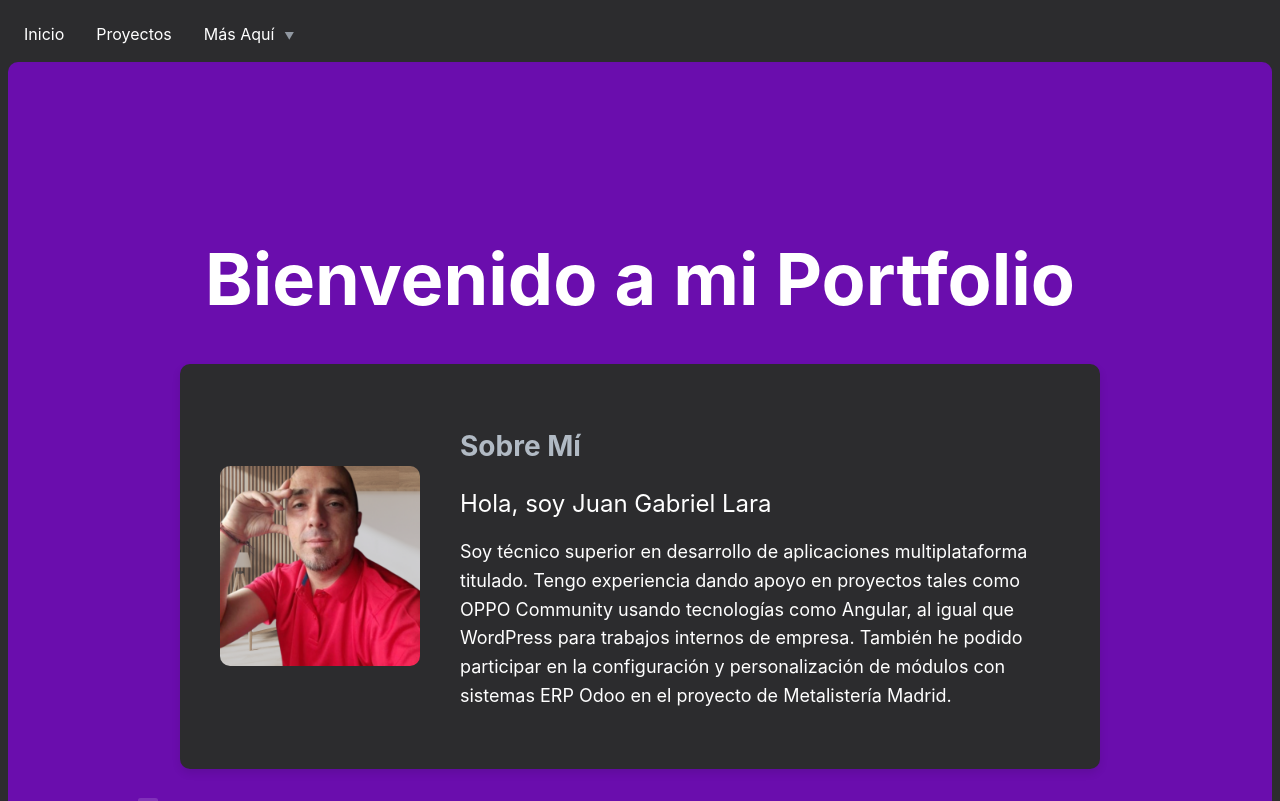
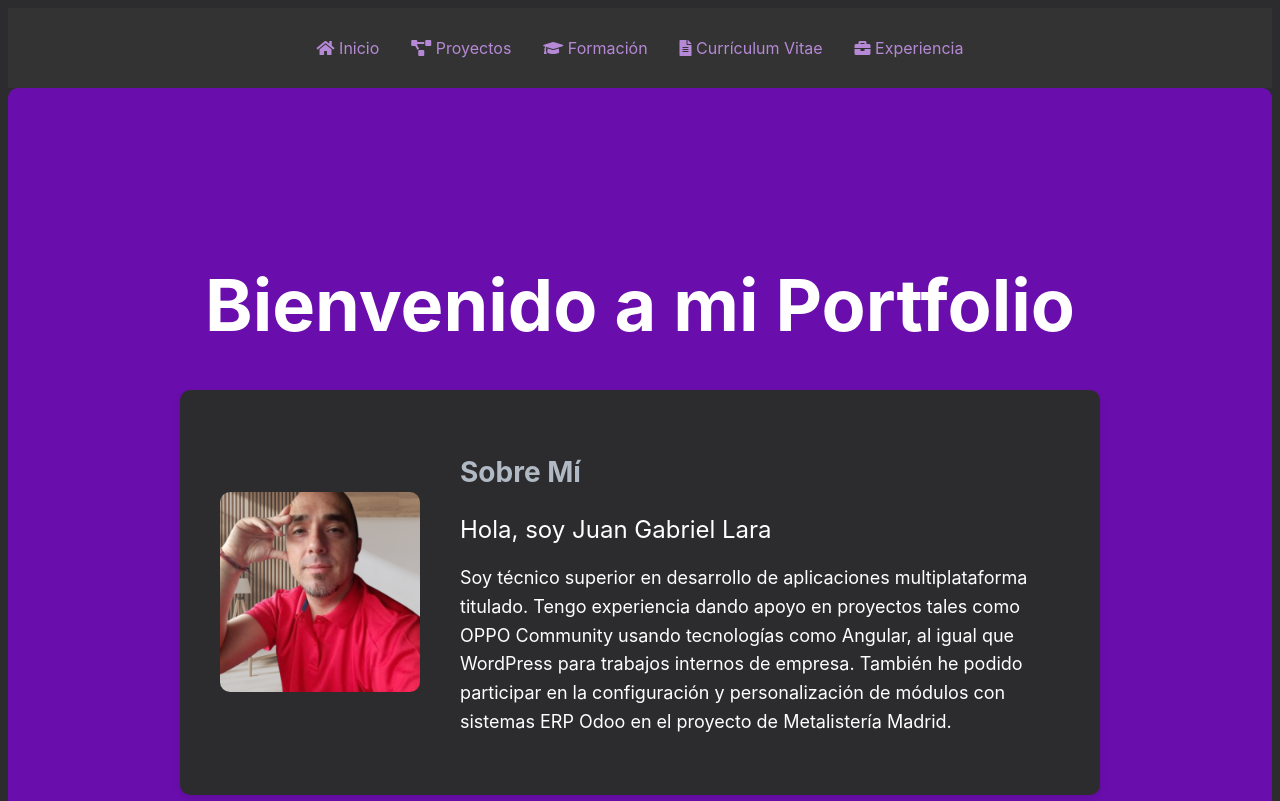
Before and after one commit to lardevpro/portfolio, an Angular app: page / in a window 1280 px wide. Shown: the top 801 px of the page. Built offline with nearby package versions, Linux system fonts and the light colour scheme.

Commit message:
routers icons dropdow

```diff
--- a/src/app/dropdow/dropdow.component.html
+++ b/src/app/dropdow/dropdow.component.html
@@ -1,14 +1,15 @@
-
-<!-- Dropdown menu for the navigation bar -->
-    <ul>
-        <li><a routerLink="/">Inicio</a></li>
-        <li><a routerLink="/projects">Proyectos</a></li>
-        <li class="dropdown">
-                <a href="javascript:void(0)" class="dropbtn">Más Aquí<span class="arrow">▼</span></a>
-                <div class="dropdown-content">
-                    <a routerLink="/training">Formación</a>
-                    <a routerLink="/cv">Currículum Vitae</a>
-                    <a routerLink="/experience">Experiencia Profesional</a>
-            </div>
-        </li>
-    </ul>
+<nav class="navbar">
+    <div class="navbar-container">
+        <a href="/" class="navbar-brand"></a>
+        <button class="navbar-toggle" aria-label="Toggle navigation" (click)="toggleNavbar()">
+            <span class="navbar-toggle-icon"></span>
+        </button>
+        <ul class="navbar-menu" style="text-align: center;">
+            <li><a routerLink="/" (click)="closeNavbar()"><i class="fas fa-home"></i> Inicio</a></li>
+            <li><a routerLink="/projects" (click)="closeNavbar()"><i class="fas fa-project-diagram"></i> Proyectos</a></li>
+            <li><a routerLink="/training" (click)="closeNavbar()"><i class="fas fa-graduation-cap"></i> Formación</a></li>
+            <li><a routerLink="/cv" (click)="closeNavbar()"><i class="fas fa-file-alt"></i> Currículum Vitae</a></li>
+            <li><a routerLink="/experience" (click)="closeNavbar()"><i class="fas fa-briefcase"></i> Experiencia</a></li>
+        </ul>
+    </div>
+</nav>
--- a/src/app/dropdow/dropdow.component.scss
+++ b/src/app/dropdow/dropdow.component.scss
@@ -1,15 +1,14 @@
+/* Estilos básicos */
 ul {
     list-style-type: none;
     margin: 0;
     padding: 0;
     overflow: hidden;
-
 }
 
 li {
     float: left;
 }
-
 
 li a:hover::after {
     visibility: visible;
@@ -17,60 +16,80 @@ li a:hover::after {
 }
 
 li a:hover {
-    text-decoration: none;
+    color: #e9e2ee;
+    text-decoration: underline;
+    cursor: pointer;
 }
 
-
-li a, .dropbtn {
-    display: inline-block;
-    color: white;
-    text-align: center;
+li a {
+    display: block;
     padding: 14px 16px;
     text-decoration: none;
 }
 
-li a:hover, .arrow {
-        transform: translateY(-2px);
-        color: #b36ae8;
+.navbar {
+    background-color: #333;
+    overflow: hidden;
 }
 
-    li.dropdown {
-    display: inline-block;
+.navbar-container {
+    display: flex;
+    justify-content: space-between;
+    align-items: center;
+    padding: 14px 16px;
 }
 
-    .dropdown-content {
-    background-color: rgb(65, 64, 64);
-    position: absolute;
-    display: none;
-    min-width: 160px;
-    box-shadow: 0px 8px 16px 0px rgba(0,0,0,0.2);
-    z-index: 2;
-    border-radius: 10px;
-    }
-
-    .dropdown-content a {
-    color: rgb(255,255,255);
-    padding: 12px 16px;
+.navbar-brand {
+    color: white;
     text-decoration: none;
-    display: block;
-    text-align: left;
-    border-radius: 10px;
-    z-index: 2;
+    font-size: 24px;
 }
 
-    .dropdown-content a:hover {
-        background-color:rgb(76, 76, 78);
+.navbar-toggle {
+    display: none;
+    background: none;
+    border: none;
+    color: white;
+    font-size: 24px;
+    cursor: pointer;
 }
 
-    .dropdown:hover .dropdown-content {
-    display: block;
+.navbar-toggle-icon {
+    display: inline-block;
+    width: 24px;
+    height: 2px;
+    background-color: white;
+    position: relative;
 }
 
-.arrow {
-    margin-left: 10px;
-    font-size: 10px;
-    color:rgb(145,152,161);
-    transition: transform 0.3s ease;
+.navbar-toggle-icon::before,
+.navbar-toggle-icon::after {
+    content: '';
+    position: absolute;
+    width: 24px;
+    height: 2px;
+    background-color: white;
+    left: 0;
+}
+
+.navbar-toggle-icon::before {
+    top: -8px;
+}
+
+.navbar-toggle-icon::after {
+    top: 8px;
+}
+
+.navbar-menu {
+    display: flex;
+    flex-direction: row;
+    justify-content: center;
+    text-align: center;
+    width: 100%;
+}
+
+.navbar-menu li a {
+    color: #b689d7
 }
 
 /* Media Queries para Responsividad */
--- a/src/app/dropdow/dropdow.component.ts
+++ b/src/app/dropdow/dropdow.component.ts
@@ -10,4 +10,17 @@ import { RouterModule } from '@angular/router';
   standalone: true,
 })
 export class DropdowComponent {
+  toggleNavbar() {
+    const navbarMenu = document.querySelector('.navbar-menu');
+    if (navbarMenu) {
+      navbarMenu.classList.toggle('active');
+    }
+  }
+
+  closeNavbar() {
+    const navbarMenu = document.querySelector('.navbar-menu');
+    if (navbarMenu) {
+      navbarMenu.classList.remove('active');
+    }
+  }
 }
```
